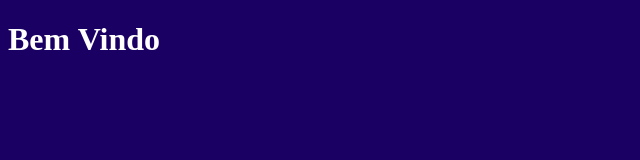
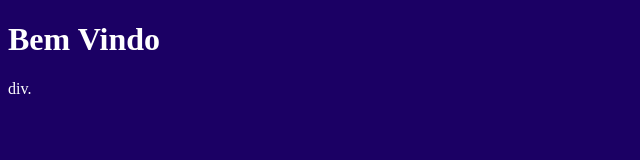
Before and after one commit to luanapaes/FitInsights, a plain HTML site: page usuario.html in a window 1280 px wide. Shown: the full height of the page, 0-640 px from the left. Drawn offline with Linux system fonts and the light colour scheme.

Commit message:
Update usuario.html

```diff
--- a/usuario.html
+++ b/usuario.html
@@ -7,8 +7,10 @@
     <title>Usuário</title>
 </head>
 <body>
-    <div>
+    <div class="container">
         <h1>Bem Vindo</h1>
+
+        div.
     </div>
 </body>
 </html>
```
